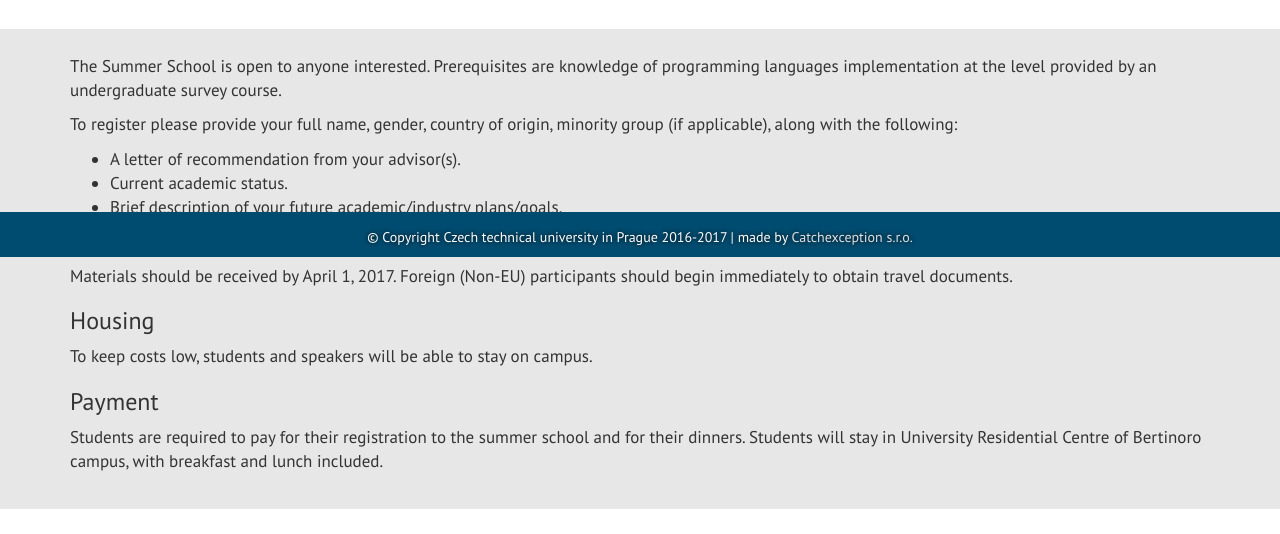
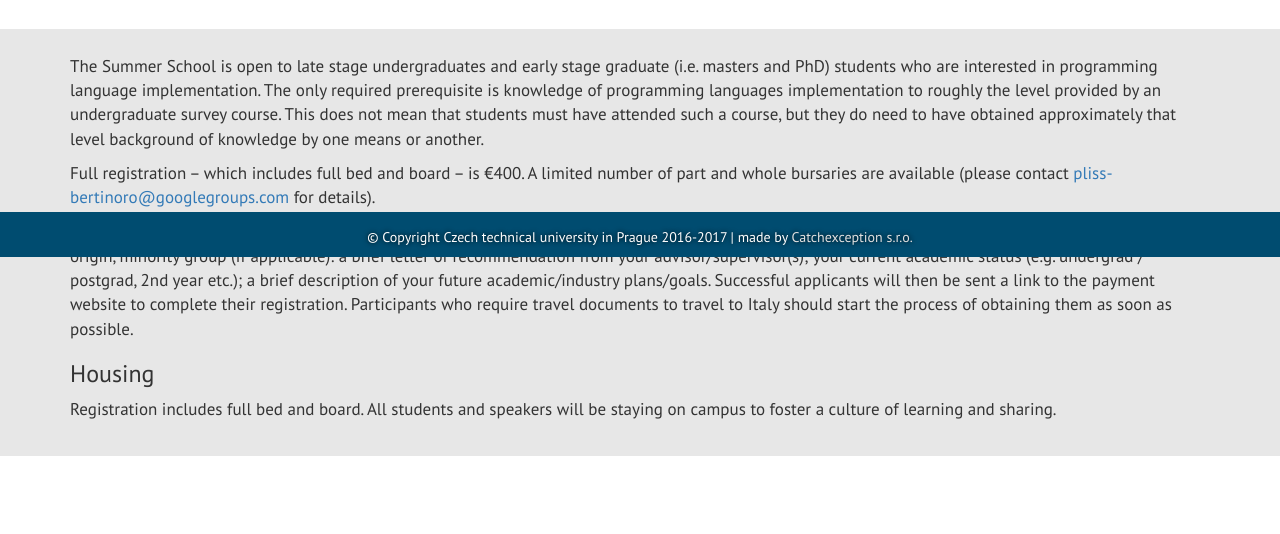
Before and after one commit to prl-prg-ss/prl-prg-ss.github.io, a plain HTML site: page registration.html in a window 1280 px wide. Shown: the part 543-1077 px from the top of the page. After the commit the page ends 1024 px from the top, so only its background shows below. Drawn offline with Linux system fonts and the light colour scheme.

Commit message:
Mention more some more details about registration.
Needs a bit more work, but it's a start.

```diff
--- a/registration.html
+++ b/registration.html
@@ -109,35 +109,39 @@
                 <div class="row">
                     <div class="col-md-12 font-17">
                         <p>
-                            The Summer School is open to anyone interested. Prerequisites are knowledge of programming languages implementation at the level provided by an undergraduate survey course.
+                            The Summer School is open to late stage undergraduates
+                            and early stage graduate (i.e. masters and PhD) students
+                            who are interested in programming language implementation.
+                            The only required prerequisite is knowledge of
+                            programming languages implementation to roughly the
+                            level provided by an undergraduate survey course.
+                            This does not mean that students must have attended
+                            such a course, but they do need to have obtained
+                            approximately that level background of knowledge by
+                            one means or another.
                         </p>
                         <p>
-                            To register please provide your full name, gender, country of origin, minority group (if applicable), along with the following:
-                        </p>
-                        <ul>
-                            <li>
-                                A letter of recommendation from your advisor(s).
-                            </li>
-                            <li>
-                                Current academic status.
-                            </li>
-                            <li>
-                                Brief description of your future academic/industry plans/goals.
-                            </li>
-                        </ul>
+                            Full registration &ndash; which includes full bed and board &ndash; is €400. A limited number of part and whole bursaries are available (please contact <a href="mailto:pliss-bertinoro@googlegroups.com">pliss-bertinoro@googlegroups.com</a> for details).
                         <p>
-                            To the email address: <a href="mailto:pliss-bertinoro@googlegroups.com">pliss-bertinoro@googlegroups.com</a>
-                        </p>
                         <p>
-                            Materials should be received by April 1, 2017. Foreign (Non-EU) participants should begin immediately to obtain travel documents.
+                            To express your interest in the Summer School,
+                            please send the following information to <a
+                            href="mailto:pliss-bertinoro@googlegroups.com">pliss-bertinoro@googlegroups.com</a>:
+                            your full name, sex, country of origin, minority group (if
+                            applicable): a brief letter of recommendation from your
+                            advisor/supervisor(s); your current academic status
+                            (e.g. undergrad / postgrad, 2nd year etc.); a brief
+                            description of your future academic/industry
+                            plans/goals. Successful applicants will then be sent
+                            a link to the payment website to complete their
+                            registration. Participants who require travel
+                            documents to travel to Italy should start the
+                            process of obtaining them as soon as possible.
                         </p>
                         <h3>Housing</h3>
-                        <p>
-                            To keep costs low, students and speakers will be able to stay on campus.
-                        </p>
-                        <h3>Payment</h3>
-                        <p>
-                            Students are required to pay for their registration to the summer school and for their dinners. Students will stay in University Residential Centre of Bertinoro campus, with breakfast and lunch included.
+                        <p>Registration includes full bed and board. All students
+                        and speakers will be staying on campus to foster a culture
+                        of learning and sharing.</p>
                         </p>
                     </div>
                 </div>
```
